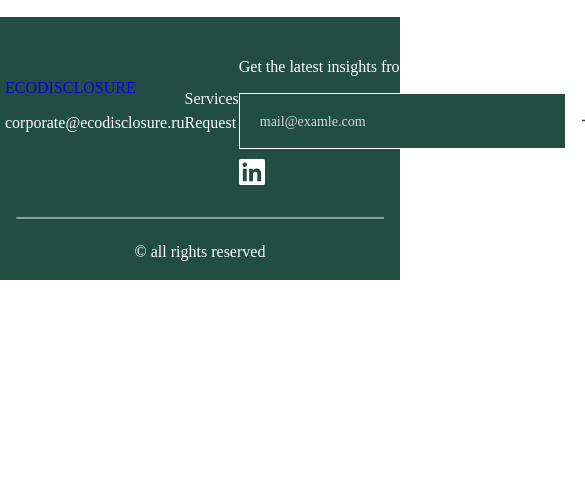
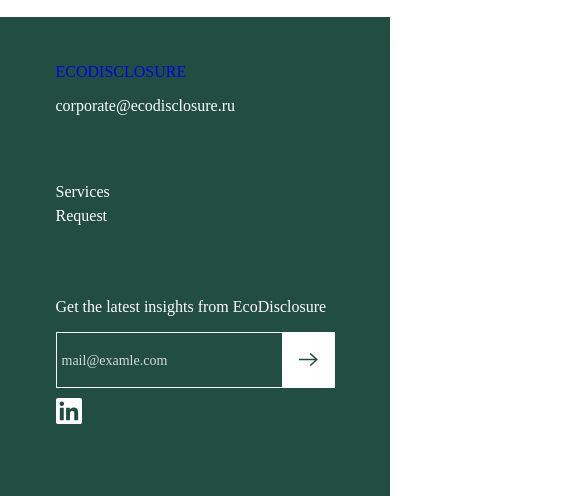
Before and after one commit to IrinaParamonova7980/EcoDisclosure, a plain HTML site: page index.html in a window 390 px wide. Shown: the part 1501-1997 px from the top of the page, 585 px wide, since content can reach past the window. Before the commit the page ends 1781 px from the top, so only its background shows below. Drawn offline with Linux system fonts and the light colour scheme.

Commit message:
footer - mobile

```diff
--- a/assets/css/footer.scss
+++ b/assets/css/footer.scss
@@ -18,25 +18,33 @@
     display: flex;
     flex-direction: column;
     justify-content: space-around;
+    align-items: center;
 
     width: 100%;
-    height: 30vh;
+    height: 70vh;
 
     margin-top: 20px;
-    padding: 5px 5px;
 
     background-color: $text-color-dark;
-}
 
-.footer-rights{
-    text-align: center;
+    @media(min-width: $tablet){
+        align-items: stretch;
+
+        height: 30vh;
+        padding: 5px 5px;
+    }
 }
 
 .footer-information{
     display: flex;
+    flex-direction: column;
     justify-content: space-around;
 
     height: 70%;
+
+    @media(min-width: $tablet){
+        flex-direction: row;
+    }
 }
 
 .footer-information-logo{
@@ -67,18 +75,25 @@
 
 .footer-information-social-media__subscription{
     position: relative;
+    width: 279px;
 
     input{
-        width: 355px;
+        width: 270px;
         height: 52px;
 
         background-color: $text-color-dark;
         border: 1px solid $white;
 
-        padding-left: 20px;
+        padding-left: 5px;
 
         color: $white;
         outline:none;
+
+        @media(min-width: $tablet){
+            width: 355px;
+            height: 52px;
+            padding-left: 10px;
+        }
     }
 
     input::placeholder{
@@ -87,6 +102,10 @@
         line-height: 24px;
         color: $white;
         opacity: 0.8;
+    }
+
+    @media(min-width: $tablet){
+        width: 100%;
     }
 }
 
@@ -123,5 +142,6 @@
 }
 
 .footer-rights{
+    text-align: center;
     padding: 10px 0;
 }
```
Also changed, not shown: assets/css/footer.css, 1 other file.
